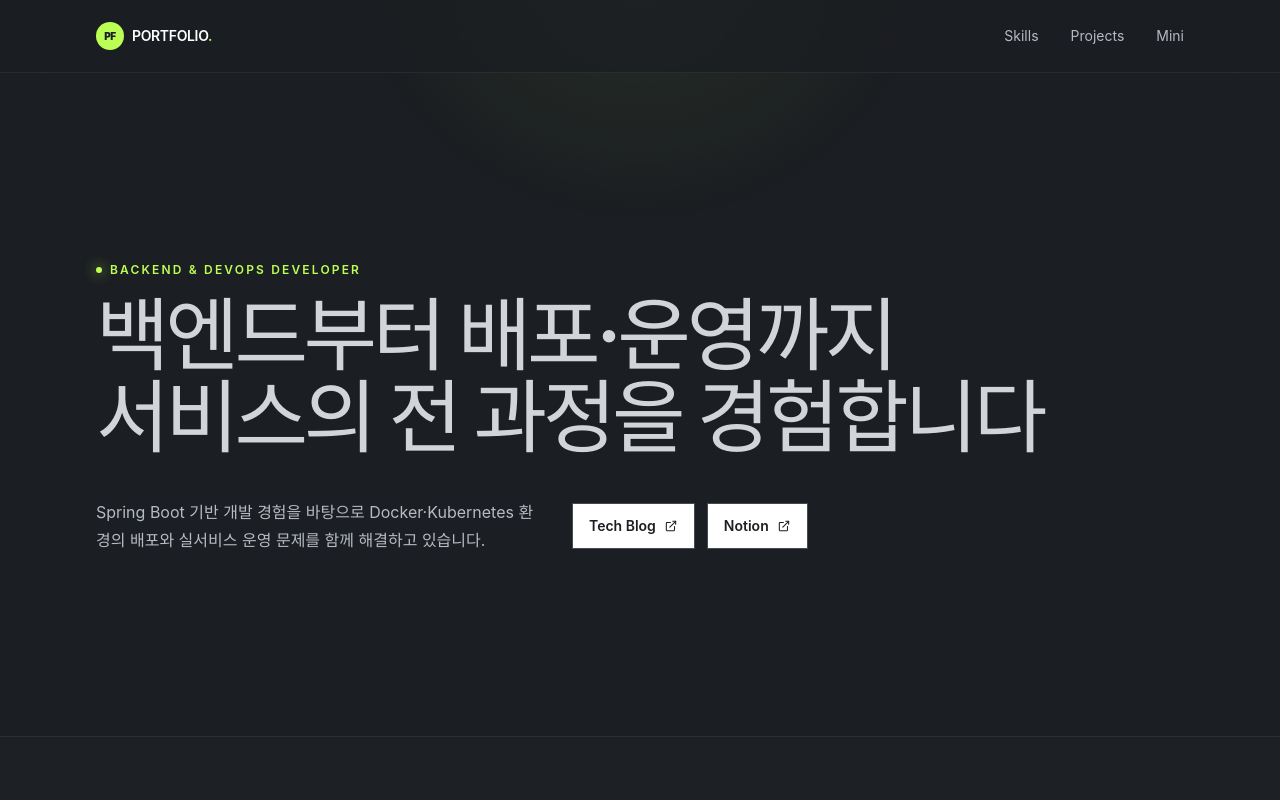
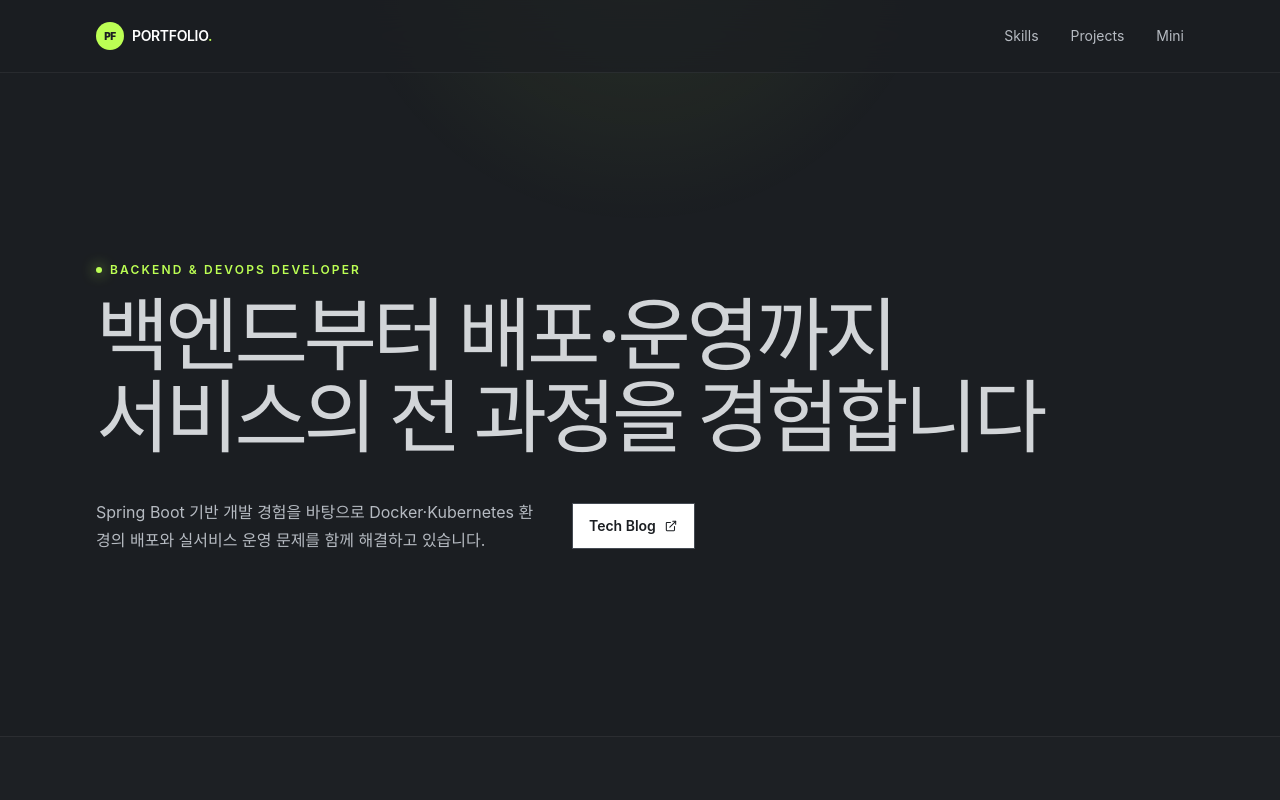
Before and after one commit to IMjaeyongpark/Portfolio, a React (Vite) app: page / in a window 1280 px wide. Shown: the top 800 px of the page. Built offline with nearby package versions, Linux system fonts and the light colour scheme.

Commit message:
feat: 노션 링크 제거

```diff
--- a/src/data/portfolio.js
+++ b/src/data/portfolio.js
@@ -7,7 +7,6 @@ export const portfolio = {
   github: '',
   links: [
     { label: 'Tech Blog', url: 'https://undergrounddev.tistory.com/' },
-    { label: 'Notion', url: 'https://app.notion.com/p/756db696d69883988c97818dab36e130?source=copy_link' },
   ],
 }
 
```
Also changed, not shown: 1 other file (tests, documents, lock files or other folders).
